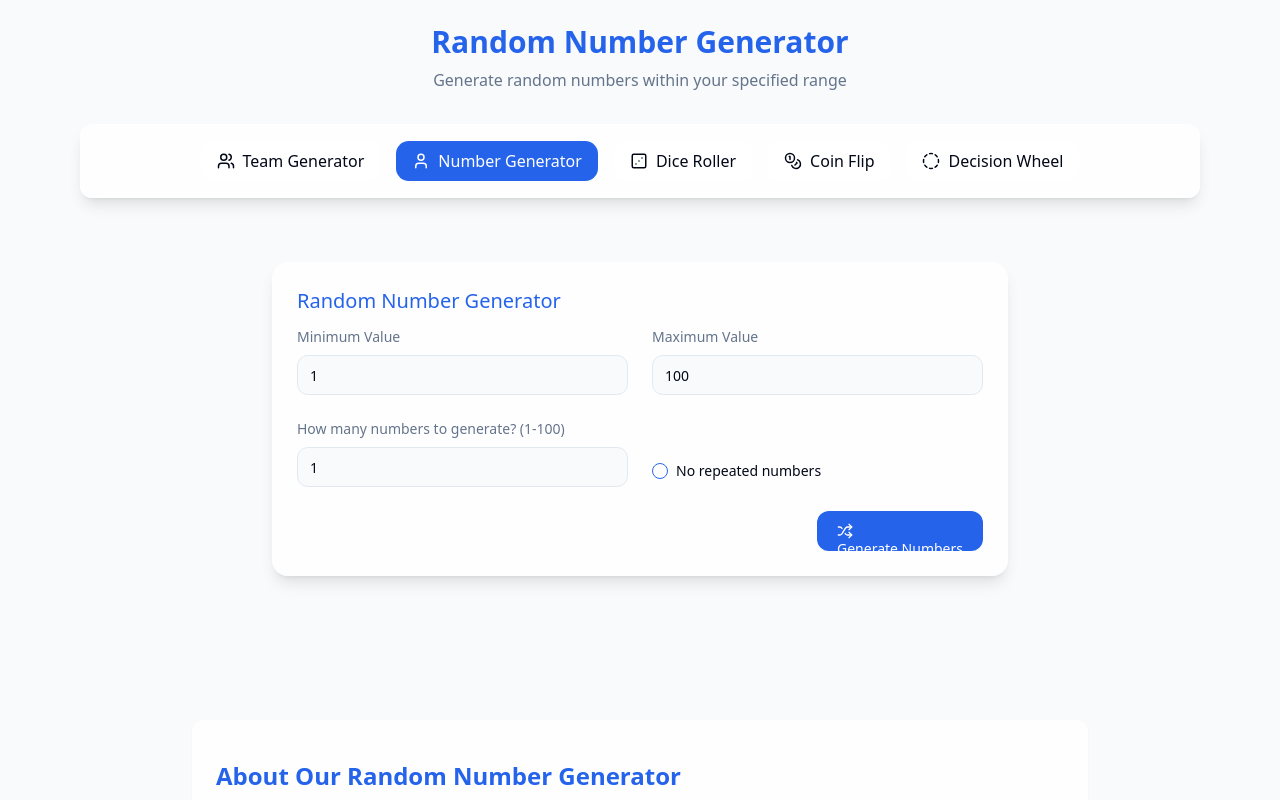
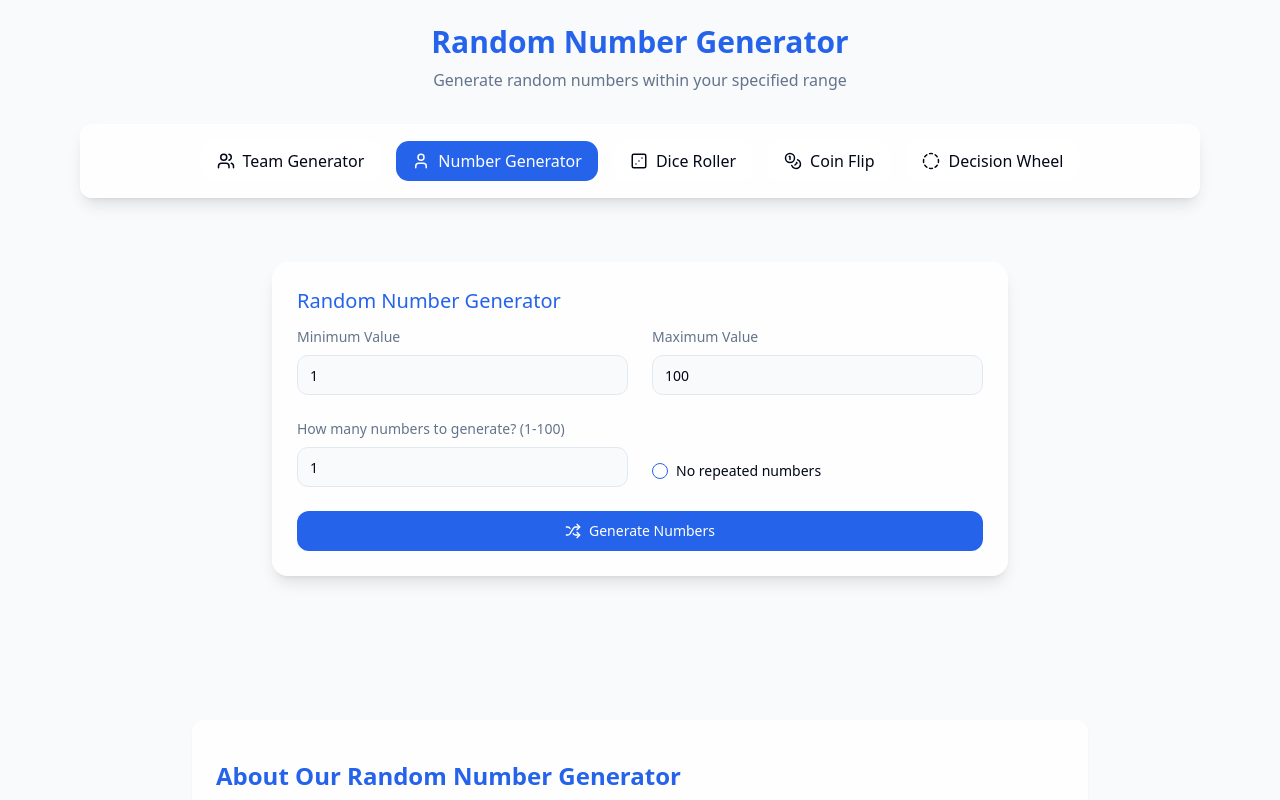
Before and after one commit to chris-codes-things/randomize-your-squad, a React (Vite) app: page /name-picker in a window 1280 px wide. Shown: the top 800 px of the page. Built offline with nearby package versions, Linux system fonts and the light colour scheme.

Commit message:
Fix: Center and expand generate button
Center the "Generate numbers" button and make it take up the full width of its container.

```diff
--- a/src/components/RandomNumberGenerator.tsx
+++ b/src/components/RandomNumberGenerator.tsx
@@ -168,7 +168,7 @@ const RandomNumberGenerator: React.FC = () => {
             <Button
               onClick={generateNumbers}
               disabled={isAnimating}
-              className={`w-full sm:w-auto sm:ml-auto sm:block py-3 px-5 rounded-xl text-white font-medium flex items-center justify-center transition-all duration-300 gap-2
+              className={`w-full py-3 px-5 rounded-xl text-white font-medium flex items-center justify-center transition-all duration-300 gap-2
                 ${isAnimating
                   ? 'bg-muted cursor-not-allowed'
                   : 'bg-primary hover:bg-primary/90 hover:shadow-lg hover:shadow-primary/20 active:scale-[0.98]'
```
